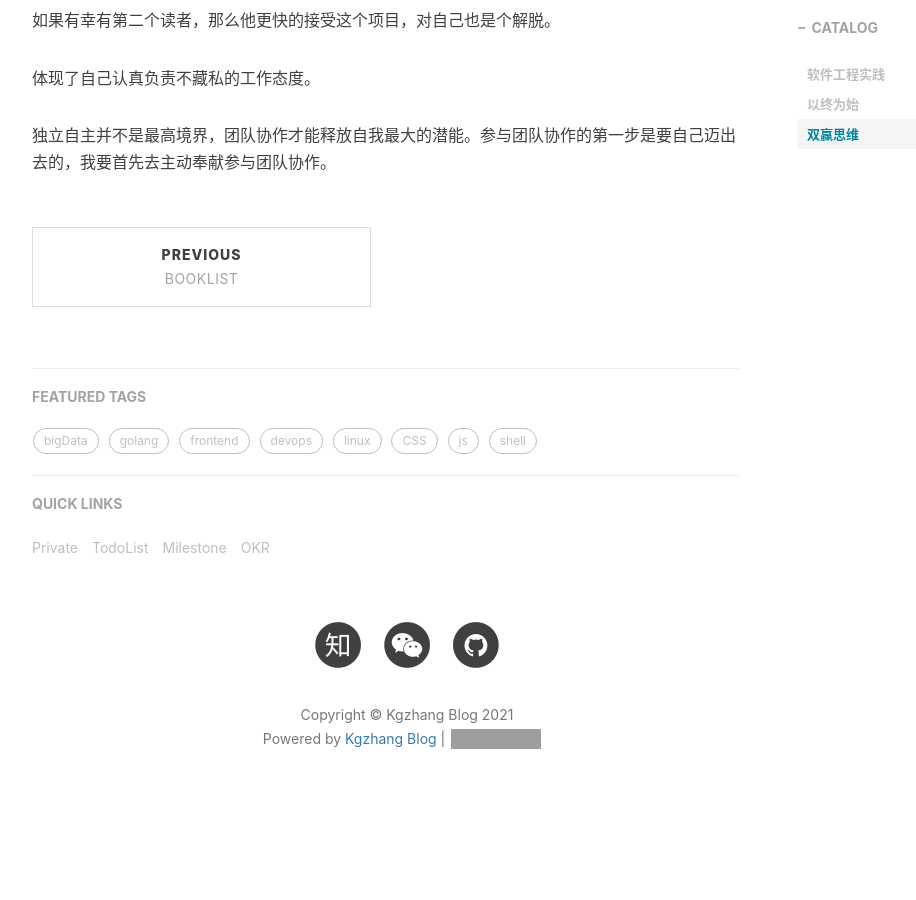
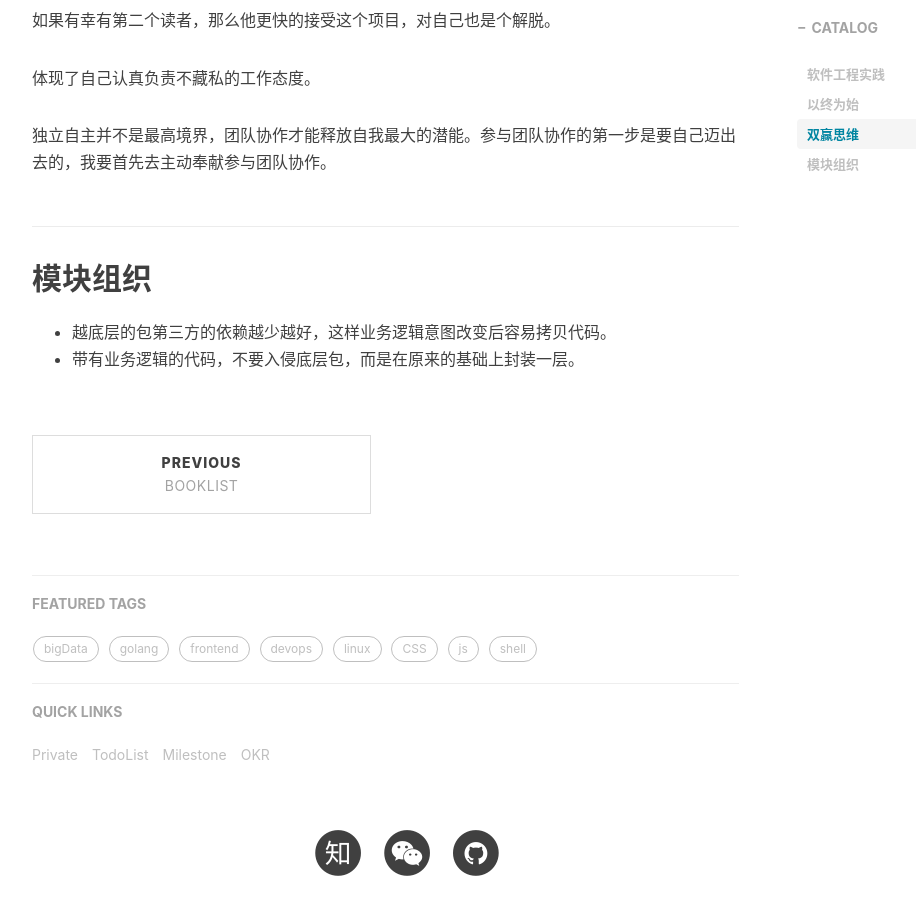
Before and after one commit to kougazhang/oom, a Jekyll site: the page built from _posts/2021-07-06-engineer.md, in a window 1280 px wide and 900 px high, scrolled down 1448 px. Shown: the whole window, without its empty margins (233-1149 px from the left). Built offline with Jekyll 4.4.1, drawn with Linux system fonts in a browser that asks for light colours; nearby versions of some CDN libraries; comment, search, counter and statistics services are not loaded; before the commit the page ends 2290 px from its top, so only the background shows below that; grey boxes are pictures that could not be loaded.

Commit message:
update engineer

```diff
--- a/_posts/2021-07-06-engineer.md
+++ b/_posts/2021-07-06-engineer.md
@@ -38,3 +38,7 @@ tags:
 体现了自己认真负责不藏私的工作态度。
 
 独立自主并不是最高境界，团队协作才能释放自我最大的潜能。参与团队协作的第一步是要自己迈出去的，我要首先去主动奉献参与团队协作。
+
+## 模块组织
++ 越底层的包第三方的依赖越少越好，这样业务逻辑意图改变后容易拷贝代码。
++ 带有业务逻辑的代码，不要入侵底层包，而是在原来的基础上封装一层。
```
